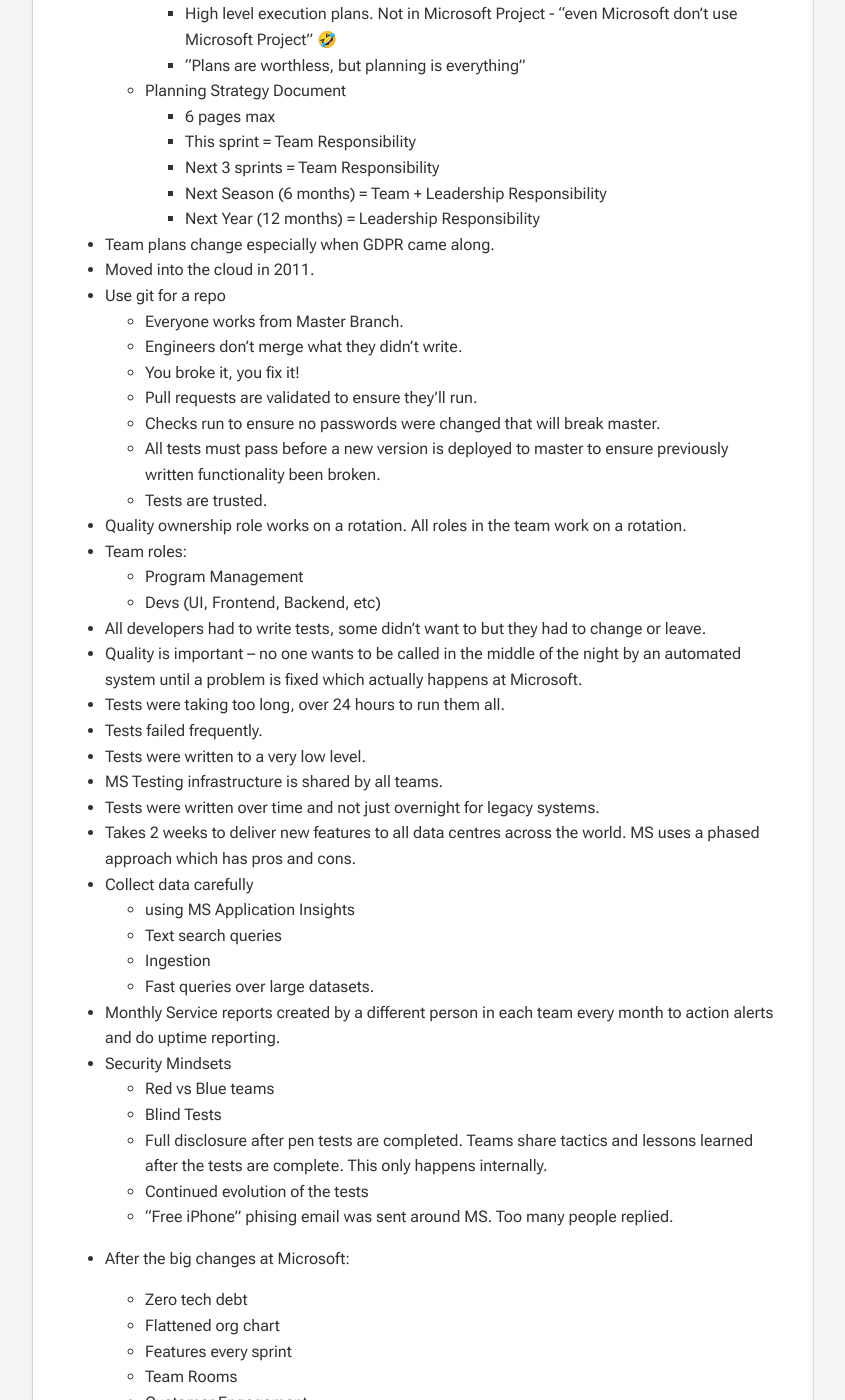
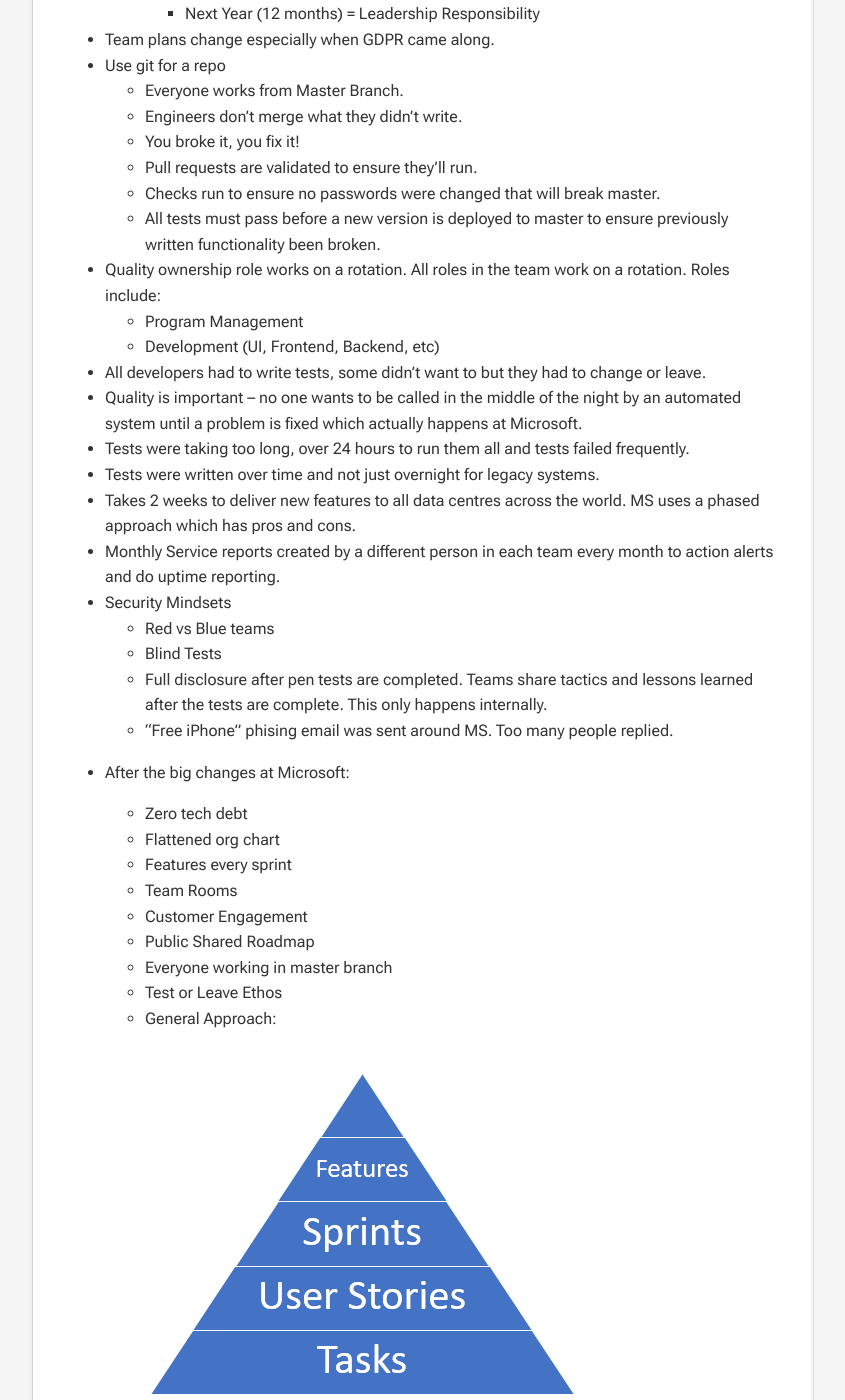
Before and after one commit to dazstaffs/blog, a Jekyll site: the page built from _posts/2025-08-03-DDDNotes.md, in a window 1280 px wide and 1400 px high, scrolled down 3976 px. Shown: the whole window, without its empty margins (217-1062 px from the left). Built offline with Jekyll 4.4.1, drawn with Linux system fonts in a browser that asks for light colours; some of the changed text lies outside the part shown.

```diff
--- a/_posts/2025-08-03-DDDNotes.md
+++ b/_posts/2025-08-03-DDDNotes.md
@@ -32,7 +32,6 @@ The 10 more things:
    - Break everything into bitesize pieces.
    - BA's think of features, not PBIs (Product Backlog Items) and Epics.
 2. Instrumentation:
-   - Capture data
    - Think about what to capture - timers? latency?
    - This shouldn't be an afterthought, you should start measuring immediately from project start.
    - Counters, gauges, meters, histograms - could be used to display your metrics.
@@ -103,22 +99,17 @@ The 10 more things:
 
 - Release a BETA version, take customer feedback, improve the software and release it, is the Microsoft(MS) ethos.
 - Stable, self-managing, cross purpose teams is key.
-- Team stability is very important. No team changes for 12 months was the goal.
-- MS did a stickynote exercise to create self-forming teams.
+- Team stability was very important. No team changes for 12 months was the goal so MS did a stickynote exercise to create self-forming teams:
   - Managers were scared of losing all their staff to other teams so Managers started to market themselves to MS employees.
   - Each person had 3 postitis for 1st, 2nd and 3rd team choices. On a whiteboard the postits were placed under different teams.
   - Only 20% of people actually wanted to change teams.
   - Only 1 person was forced to a team that wasn't their choice. 90% got their first choice.
-  - Cross pollinating talent was also a goal.
 - Daniel H Pink's book -- DriVE was key in the decision to change all the teams.
-- "Autonomy, Mastery and Purpose"
-- Intrinsic motivators vs extrinsic motivators.
-- Alignment vs Autonomy balance.
 - Teams work in Scrum, KANBAN or however they want as long as they deliver value.
 - Fixed 3 week sprints. All sprints across the teams are aligned so all teams end their 3 weeks on the same day.
 - Bug cap of 5 per Engineer. If your team has 10 engineers x 5 bugs that means a max of 50 bugs before dev work must stop to fix the bugs and therefore less features in the next sprint.
 - No admin wasted on timesheets unless the team really wants them.
-- There was an alignment project to ensure all teams used MSTS, git, etc.
+- There was an alignment project to ensure all teams used git, etc.
 - How to sync your teams?
   - Sprint Mail
     - What was achieved this sprint?
@@ -140,7 +131,6 @@ The 10 more things:
     - Next Season (6 months) = Team + Leadership Responsibility
     - Next Year (12 months) = Leadership Responsibility
 - Team plans change especially when GDPR came along.
-- Moved into the cloud in 2011.
 - Use git for a repo
   - Everyone works from Master Branch.
   - Engineers don't merge what they didn't write.
@@ -148,30 +138,19 @@ The 10 more things:
   - Pull requests are validated to ensure they'll run.
   - Checks run to ensure no passwords were changed that will break master.
   - All tests must pass before a new version is deployed to master to ensure previously written functionality been broken.
-  - Tests are trusted.
-- Quality ownership role works on a rotation. All roles in the team work on a rotation.
-- Team roles:
+- Quality ownership role works on a rotation. All roles in the team work on a rotation. Roles include:
   - Program Management
-  - Devs (UI, Frontend, Backend, etc)
+  - Development (UI, Frontend, Backend, etc)
 - All developers had to write tests, some didn't want to but they had to change or leave.
 - Quality is important -- no one wants to be called in the middle of the night by an automated system until a problem is fixed which actually happens at Microsoft.
-- Tests were taking too long, over 24 hours to run them all.
-- Tests failed frequently.
-- Tests were written to a very low level.
-- MS Testing infrastructure is shared by all teams.
+- Tests were taking too long, over 24 hours to run them all and tests failed frequently.
 - Tests were written over time and not just overnight for legacy systems.
 - Takes 2 weeks to deliver new features to all data centres across the world. MS uses a phased approach which has pros and cons.
-- Collect data carefully
-  - using MS Application Insights
-  - Text search queries
-  - Ingestion
-  - Fast queries over large datasets.
 - Monthly Service reports created by a different person in each team every month to action alerts and do uptime reporting.
 - Security Mindsets
   - Red vs Blue teams
   - Blind Tests
   - Full disclosure after pen tests are completed. Teams share tactics and lessons learned after the tests are complete. This only happens internally.
-  - Continued evolution of the tests
   - "Free iPhone" phising email was sent around MS. Too many people replied.
 - After the big changes at Microsoft:
 
@@ -199,19 +178,16 @@ The 10 more things:
   - Model Business Design in system
   - Domain models created
   - Takes 3 years to mature
-- OPSD -- Lufthansa solution:
-
-![Image]({{ site.baseurl }}/assets/images/domain-model.png)
+- Do not use abbreviations in DDD (Domain Driven Design)
+- Each domain has a microservice
+- In Code, classes such as "check-in" and "luggage", are linked to domain information in DocSpace.
+- Lufthansa/Google Operations Decision Support Suite(OPSD) at a high level look like this:
+  ![Image]({{ site.baseurl }}/assets/images/domain-model.png)
 
 - Challenges
   - If app isn't complex, you don't need DDD.
   - Not favorable for data centric systems but you can use service bus queueing to solve data centric problems.
-- Each domain has a microservice
-- In Code:
-  - Libraries such as "check-in" or "luggage"
-  - Link code to doc space
 - DDD abstraction is a mindset change
-- No abbreviations in DDD and someone comes up with another word for something that already exists, you would say "is it like this?". If yes, you say we use this term for this.
 
 ## DDD South West 2024 - Open AI vs Azure AI
 
```
Also changed, not shown: other parts of _posts/2025-08-03-DDDNotes.md (+5 -8 lines).
